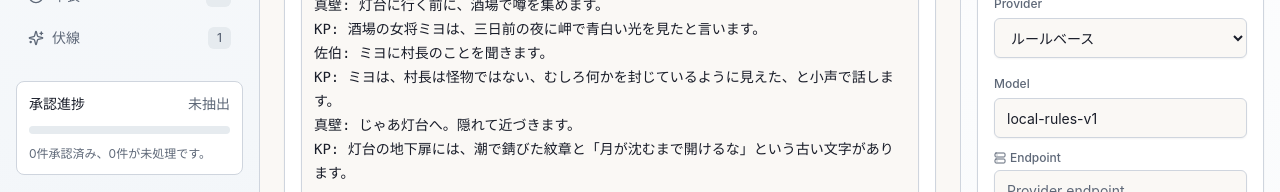
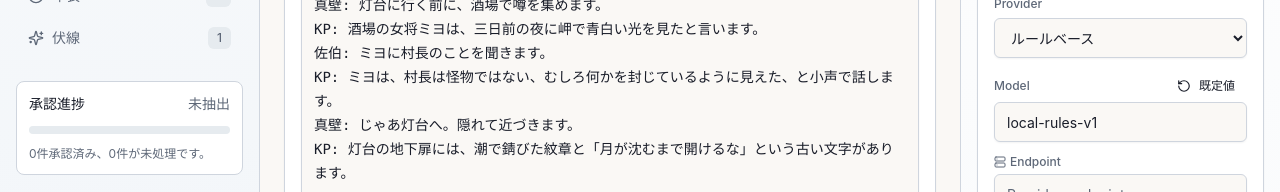
Before and after one commit to Kota-Ohno/trpg-gm-copilot, a React (Vite) app: page / in a window 1280 px wide. Shown: the part 509-701 px from the top of the page. Built offline with nearby package versions, Linux system fonts and the light colour scheme.

Commit message:
Add provider defaults restore action

```diff
--- a/src/components/provider-settings-card.tsx
+++ b/src/components/provider-settings-card.tsx
@@ -1,5 +1,5 @@
 import { useEffect, useRef, useState } from "react";
-import { Bot, CheckCircle2, KeyRound, Server, Trash2, Unplug } from "lucide-react";
+import { Bot, CheckCircle2, KeyRound, RotateCcw, Server, Trash2, Unplug } from "lucide-react";
 import { extractionProviders, getExtractionProvider } from "../lib/extraction-provider-settings";
 import {
   testExtractionProviderConnection,
@@ -66,6 +66,14 @@ export function ProviderSettingsCard({
     });
   };
 
+  const restoreProviderDefaults = (): void => {
+    onChange({
+      providerId: selectedProvider.id,
+      model: selectedProvider.defaultModel,
+      endpoint: selectedProvider.defaultEndpoint,
+    });
+  };
+
   const testConnection = async (): Promise<void> => {
     const testKey = connectionTestKey;
     latestTestKeyRef.current = testKey;
@@ -119,9 +127,14 @@ export function ProviderSettingsCard({
         </div>
 
         <div>
-          <label className="text-xs font-medium text-muted-foreground">Model</label>
+          <div className="flex items-center justify-between gap-2">
+            <label className="text-xs font-medium text-muted-foreground">Model</label>
+            <Button disabled={isLocked} onClick={restoreProviderDefaults} size="sm" variant="ghost">
+              <RotateCcw className="h-3.5 w-3.5" />
+              既定値
+            </Button>
+          </div>
           <Input
-            className="mt-1"
             disabled={isLocked}
             onBlur={(event) => updateSettings({ model: event.target.value.trim() })}
             onChange={(event) => updateSettings({ model: event.target.value })}
```
